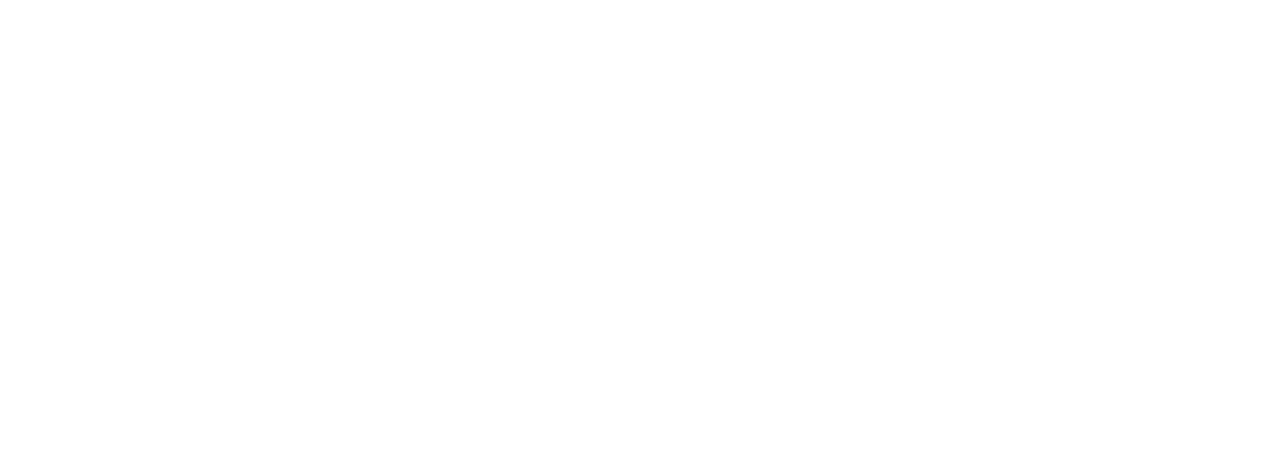
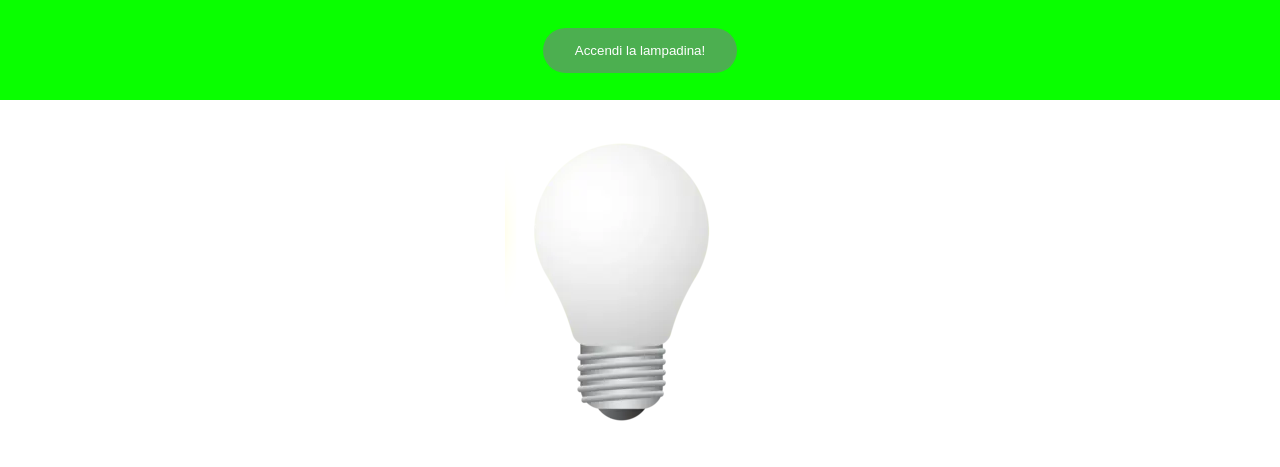
Before and after one commit to GiancarloRamondino/js-dom-1, a plain HTML site: page index.html in a window 1280 px wide. Drawn offline with Linux system fonts and the light colour scheme.

Commit message:
[UPD]  lamp and Buttom

```diff
--- a/css/style.css
+++ b/css/style.css
@@ -0,0 +1,42 @@
+* {
+    margin: 0;
+    padding: 0;
+    box-sizing: border-box;
+}
+header{
+    background-color: rgb(9, 255, 0);
+    height: 100px;
+}
+
+button{
+    background-color: #4CAF50;
+    Border: none;
+    color: white;
+    padding: 15px 32px;
+    Text-align: center;
+    border-radius: 25px;
+}
+
+.row{
+    display: flex;
+    justify-content: center;
+    align-items: center;
+}
+
+col{
+    display: flex;
+    justify-content: center;
+    align-items: center;
+}
+
+#btn {
+
+}
+
+.btn:hover{
+    background-color: Red;
+}
+
+#target{
+
+}
--- a/index.html
+++ b/index.html
@@ -4,8 +4,27 @@
     <meta charset="UTF-8">
     <meta name="viewport" content="width=device-width, initial-scale=1.0">
     <title>Document</title>
+    <link rel="stylesheet" href="./css/style.css">
 </head>
 <body>
+    <header class="row">
+        <div class="Col" >
+            <button class="bottone" onclick="switchOnOff()" id="btn">
+                Accendi la lampadina!
+            </button>
+        </div>
+    </header>
+    <main>
+        <div>
+            <div class="row">
+                <div class="Col">
+                    <img src="./img/white_lamp.png" alt="" id="target">
+                </div>
+            </div>
+        </div>
+    </main>
+    <footer></footer>
 
 </body>
+<script src="./script.js"></script>
 </html>
--- /dev/null
+++ b/script.js
@@ -0,0 +1,10 @@
+let immagine = document.getElementById('target');
+let bottone = document.getElementById('btn');
+function cambiaImmagine() {
+    if (immagine.src.includes('img/yellow_lamp.png')) {
+        immagine.src = './img/white_lamp.png';
+    } else {
+        immagine.src = './img/yellow_lamp.png';
+    }
+}
+bottone.addEventListener('click', cambiaImmagine);
```
